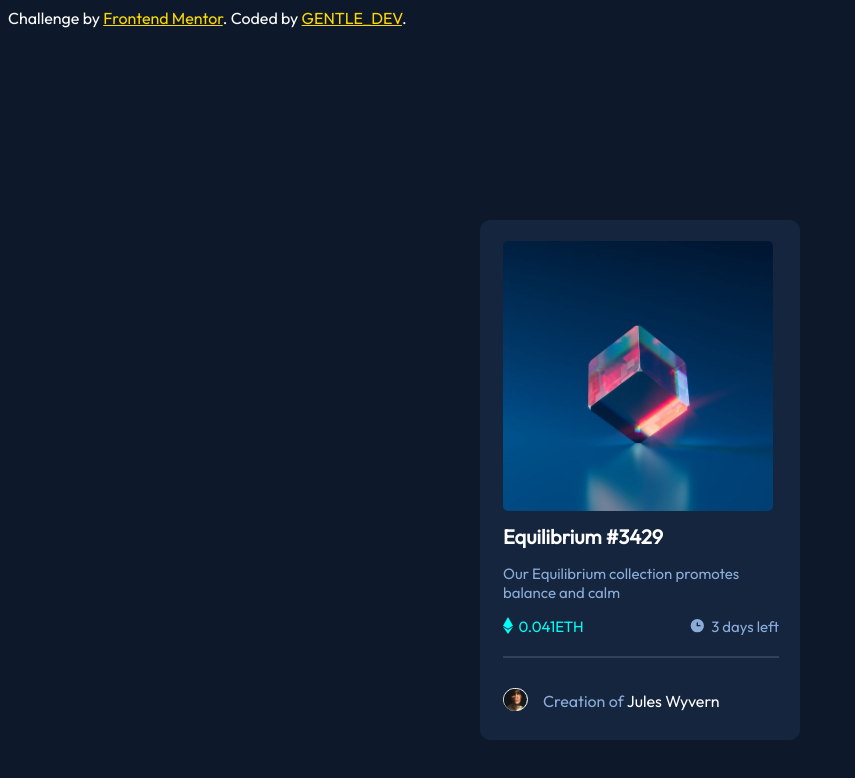
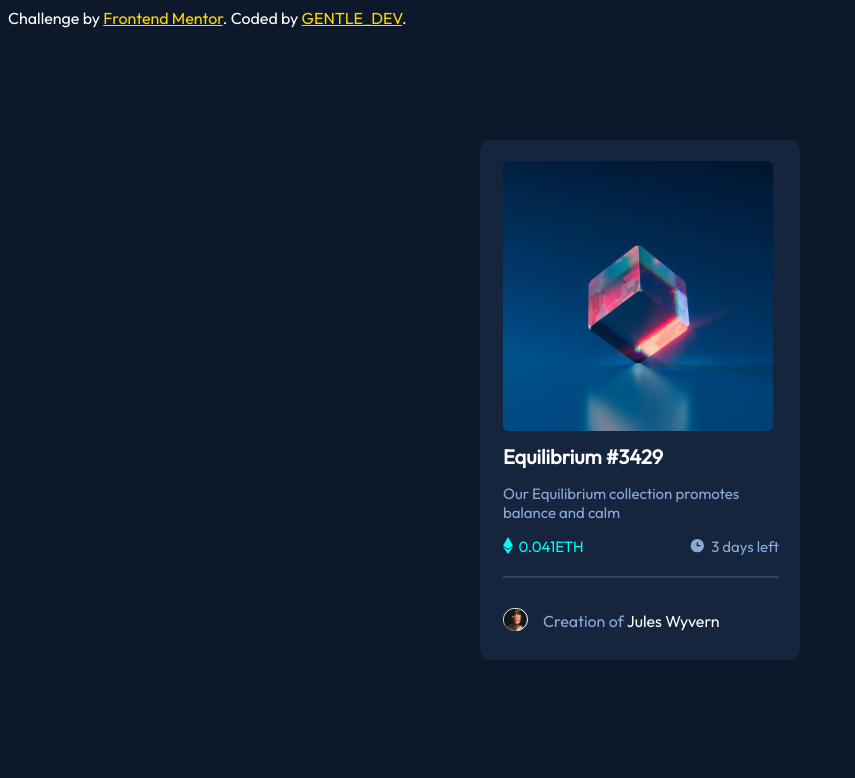
Before and after one commit to babstunder/gentlecard, a plain HTML site: page index.html in a window 1280 px wide. Shown: the whole page, without its empty margins (0-855 px from the left). Drawn offline with Linux system fonts and the light colour scheme.

Commit message:
e don do

```diff
--- a/style.css
+++ b/style.css
@@ -87,7 +87,7 @@ p{
 	background:hsl(216, 50%, 16%) ;
 	height: 520px;
 	width: 320px;
-	margin-top: 12em;
+	margin-top: 7em;
 
 	border-radius: 10px;
 	padding-left: 22px;
```
